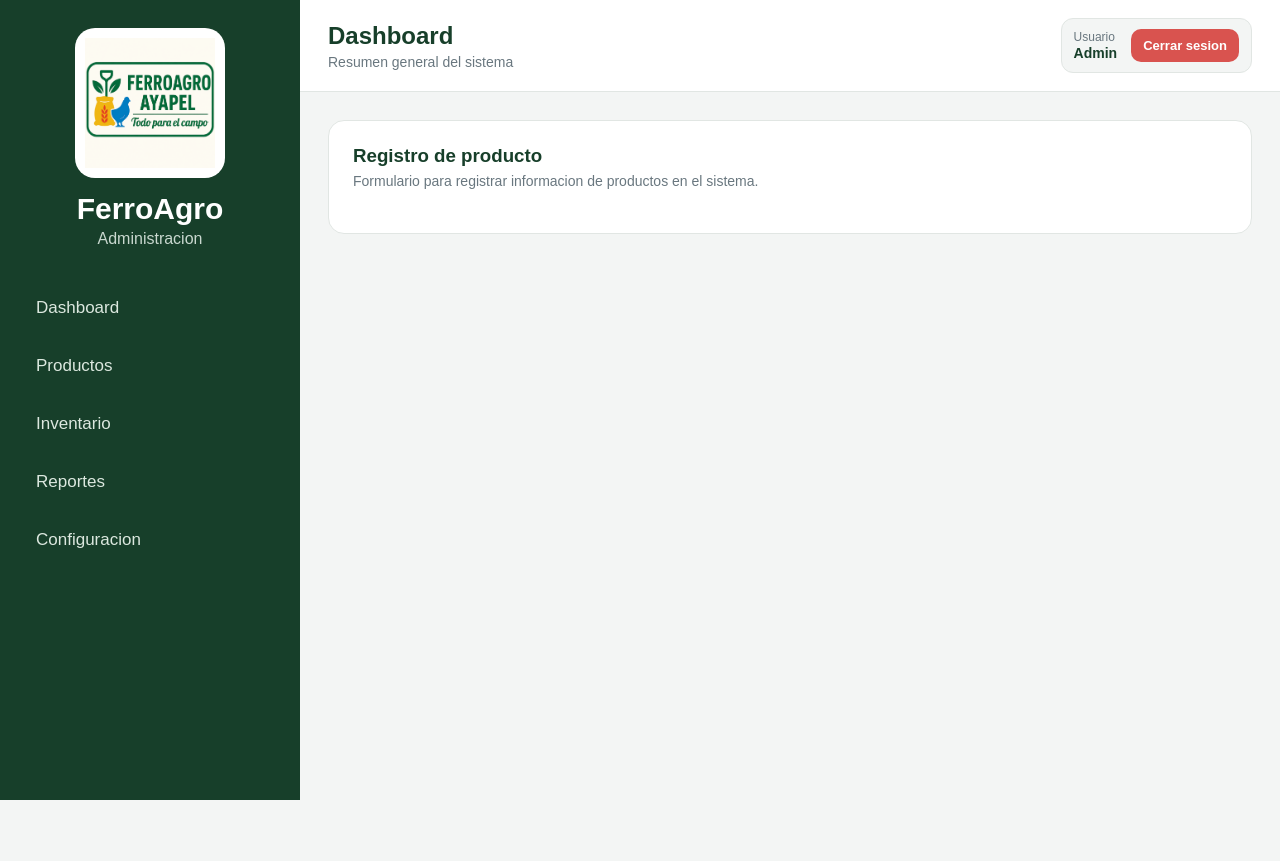
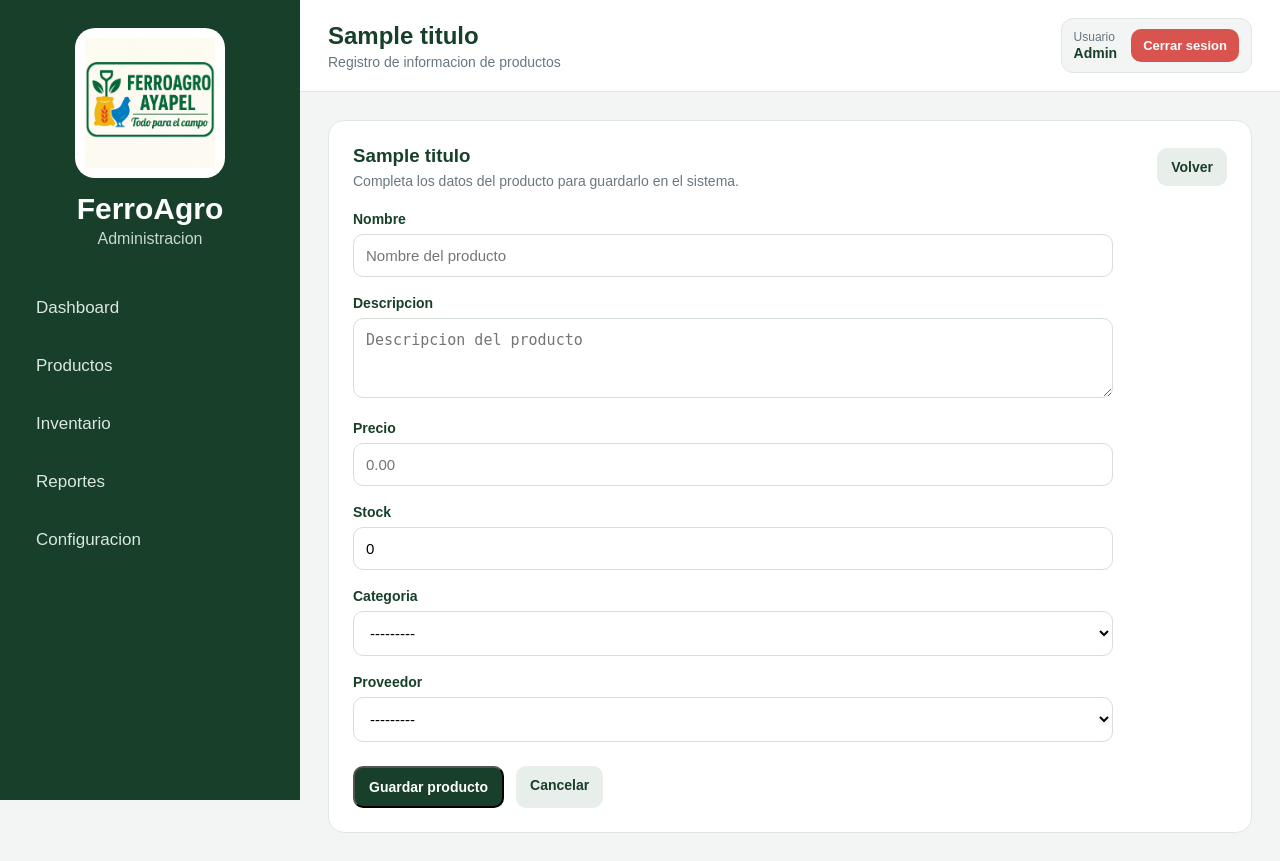
Before and after one commit to JulioDelaOssa/Ferreteria-FerroAgro, a Django app: template templates/inventario/producto_form.html in a window 1280 px wide. Before the commit the page ends 800 px from the top, so only its background shows below. Run offline with Django 5.2, Linux system fonts and the light colour scheme; tables that the repository leaves empty hold one stand-in row (values such as "Sample post"); the template is opened without the code that fills it: values that come from a table or form of the project are taken from there, most other values are stand-ins (such as "Sample title", 1, 10 or a date in 2020).

Commit message:
Se agrego agregar producto

```diff
--- a/inventario/forms.py
+++ b/inventario/forms.py
@@ -1,7 +1,61 @@
 from django import forms
+
 from .models import Producto
+
 
 class ProductoForm(forms.ModelForm):
     class Meta:
         model = Producto
         fields = ['nombre', 'descripcion', 'precio', 'stock', 'categoria', 'proveedor']
+        widgets = {
+            'nombre': forms.TextInput(attrs={
+                'class': 'form-input',
+                'placeholder': 'Nombre del producto'
+            }),
+            'descripcion': forms.Textarea(attrs={
+                'class': 'form-input',
+                'placeholder': 'Descripcion del producto',
+                'rows': 3
+            }),
+            'precio': forms.NumberInput(attrs={
+                'class': 'form-input',
+                'placeholder': '0.00',
+                'step': '0.01',
+                'min': '0'
+            }),
+            'stock': forms.NumberInput(attrs={
+                'class': 'form-input',
+                'placeholder': '0',
+                'min': '0'
+            }),
+            'categoria': forms.Select(attrs={
+                'class': 'form-input'
+            }),
+            'proveedor': forms.Select(attrs={
+                'class': 'form-input'
+            })
+        }
+        labels = {
+            'nombre': 'Nombre',
+            'descripcion': 'Descripcion',
+            'precio': 'Precio',
+            'stock': 'Stock',
+            'categoria': 'Categoria',
+            'proveedor': 'Proveedor'
+        }
+
+    def clean_stock(self):
+        stock = self.cleaned_data.get('stock')
+
+        if stock is not None and stock < 0:
+            raise forms.ValidationError('El stock no puede ser negativo.')
+
+        return stock
+
+    def clean_precio(self):
+        precio = self.cleaned_data.get('precio')
+
+        if precio is not None and precio < 0:
+            raise forms.ValidationError('El precio no puede ser negativo.')
+
+        return precio
--- a/inventario/urls.py
+++ b/inventario/urls.py
@@ -5,6 +5,7 @@ from . import views
 urlpatterns = [
     path('', views.home, name='dashboard'),
     path('productos/', views.producto_lista, name='producto_lista'),
+    path('productos/nuevo/', views.producto_crear, name='producto_crear'),
 
     path(
         'login/',
--- a/static/css/styles.css
+++ b/static/css/styles.css
@@ -368,3 +368,66 @@ body {
         align-items: flex-start;
     }
 }
+
+/* Formularios */
+
+.btn-secondary {
+    text-decoration: none;
+    background: #e8eee9;
+    color: #173f2a;
+    padding: 11px 14px;
+    border-radius: 10px;
+    font-size: 14px;
+    font-weight: bold;
+    white-space: nowrap;
+}
+
+.btn-secondary:hover {
+    background: #d9e5dd;
+}
+
+.product-form {
+    max-width: 760px;
+}
+
+.form-group {
+    margin-bottom: 18px;
+}
+
+.form-group label {
+    display: block;
+    color: #173f2a;
+    font-weight: bold;
+    font-size: 14px;
+    margin-bottom: 7px;
+}
+
+.form-group input,
+.form-group textarea,
+.form-group select {
+    width: 100%;
+    border: 1px solid #d6ded9;
+    border-radius: 10px;
+    padding: 12px;
+    font-size: 15px;
+    outline: none;
+    background: white;
+}
+
+.form-group input:focus,
+.form-group textarea:focus,
+.form-group select:focus {
+    border-color: #245f40;
+}
+
+.field-error {
+    margin-top: 6px;
+    color: #b83f3b;
+    font-size: 13px;
+}
+
+.form-actions {
+    display: flex;
+    gap: 12px;
+    margin-top: 24px;
+}
--- a/templates/inventario/producto_form.html
+++ b/templates/inventario/producto_form.html
@@ -1,12 +1,44 @@
 {% extends 'base.html' %}
+
+{% block page_title %}{{ titulo }} - FerroAgro{% endblock %}
+{% block header_title %}{{ titulo }}{% endblock %}
+{% block header_description %}Registro de informacion de productos{% endblock %}
 
 {% block content %}
 
 <section class="panel-card">
-    <div class="panel-header">
-        <h3>Registro de producto</h3>
-        <p>Formulario para registrar informacion de productos en el sistema.</p>
-    </div>
+    <header class="section-header">
+        <div>
+            <h3>{{ titulo }}</h3>
+            <p>Completa los datos del producto para guardarlo en el sistema.</p>
+        </div>
+
+        <a href="{% url 'producto_lista' %}" class="btn-secondary">Volver</a>
+    </header>
+
+    <form method="post" class="product-form">
+        {% csrf_token %}
+
+        {% for field in form %}
+        <section class="form-group">
+            <label for="{{ field.id_for_label }}">{{ field.label }}</label>
+            {{ field }}
+
+            {% if field.errors %}
+            <div class="field-error">
+                {% for error in field.errors %}
+                <span>{{ error }}</span>
+                {% endfor %}
+            </div>
+            {% endif %}
+        </section>
+        {% endfor %}
+
+        <section class="form-actions">
+            <button type="submit" class="btn-primary">Guardar producto</button>
+            <a href="{% url 'producto_lista' %}" class="btn-secondary">Cancelar</a>
+        </section>
+    </form>
 </section>
 
 {% endblock %}
--- a/templates/inventario/producto_lista.html
+++ b/templates/inventario/producto_lista.html
@@ -13,7 +13,7 @@
             <p>Consulta general de productos registrados en el sistema.</p>
         </div>
 
-        <a href="#" class="btn-primary">Nuevo producto</a>
+        <a href="{% url 'producto_crear' %}" class="btn-primary">Nuevo producto</a>
     </header>
 
     <section class="table-container">
```
Also changed, not shown: inventario/views.py (+18 -1 lines).
